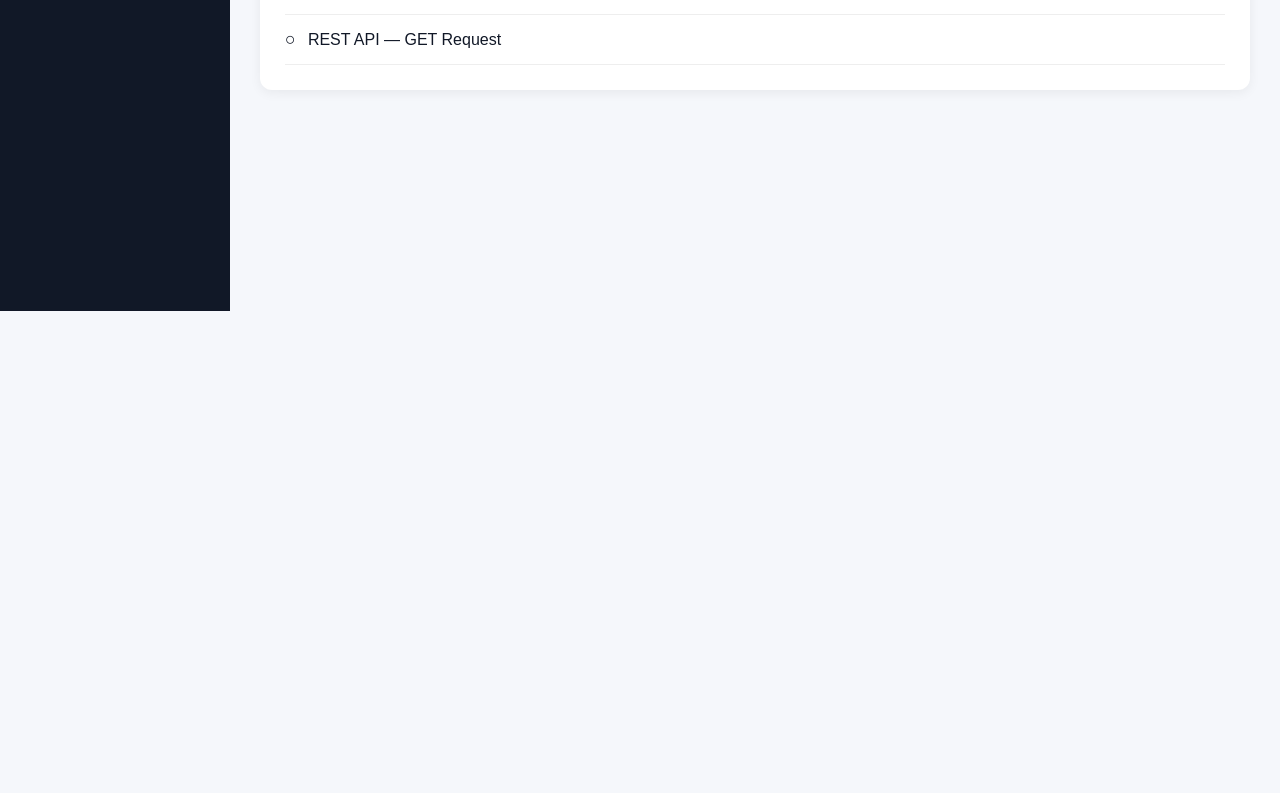
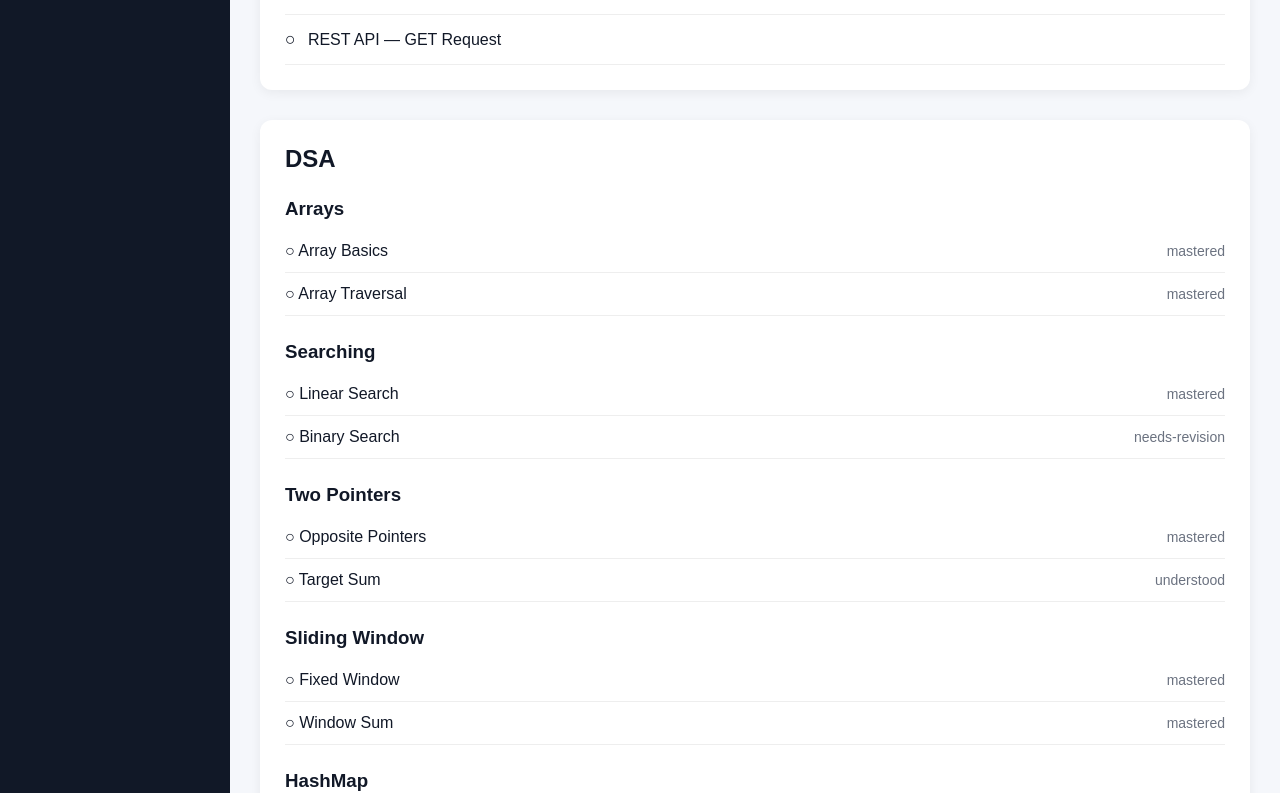
Before and after one commit to Pratik-z005/learning-dashboard, a React (Vite) app: page / in a window 1280 px wide. Shown: the part 489-1282 px from the top of the page. Before the commit the page ends 800 px from the top, so only its background shows below. Built offline with nearby package versions, Linux system fonts and the light colour scheme.

Commit message:
Add interactive tracker

```diff
--- /dev/null
+++ b/src/components/ConceptTracker.jsx
@@ -0,0 +1,49 @@
+import { useState } from "react";
+
+function ConceptTracker({ subject }) {
+  const [completedConcepts, setCompletedConcepts] = useState([]);
+
+  function toggleConcept(conceptId) {
+    setCompletedConcepts((previous) => {
+      if (previous.includes(conceptId)) {
+        return previous.filter((id) => id !== conceptId);
+      }
+
+      return [...previous, conceptId];
+    });
+  }
+
+  return (
+    <section className="concept-tracker">
+      <div className="section-heading">
+        <h2>{subject.name}</h2>
+      </div>
+
+      {subject.topics.map((topic) => (
+        <div className="topic" key={topic.id}>
+          <h3>{topic.name}</h3>
+
+          {topic.concepts.map((concept) => {
+            const isCompleted = completedConcepts.includes(concept.id);
+
+            return (
+              <div
+                className={`concept ${isCompleted ? "completed" : ""}`}
+                key={concept.id}
+                onClick={() => toggleConcept(concept.id)}
+              >
+                <span>
+                  {isCompleted ? "✓" : "○"} {concept.name}
+                </span>
+
+                <span>{isCompleted ? "Completed" : concept.status}</span>
+              </div>
+            );
+          })}
+        </div>
+      ))}
+    </section>
+  );
+}
+
+export default ConceptTracker;
--- a/src/index.css
+++ b/src/index.css
@@ -139,3 +139,50 @@ body {
   text-decoration: line-through;
   color: #6b7280;
 }
+
+/*---*/
+.concept-tracker {
+  background: white;
+  padding: 25px;
+  border-radius: 12px;
+  margin-top: 30px;
+  box-shadow: 0 3px 12px rgba(0, 0, 0, 0.06);
+}
+
+.topic {
+  margin-top: 25px;
+}
+
+.topic h3 {
+  margin-bottom: 10px;
+}
+
+.concept {
+  display: flex;
+  justify-content: space-between;
+  align-items: center;
+  padding: 12px 0;
+  border-bottom: 1px solid #eee;
+}
+
+.concept span:last-child {
+  color: #6b7280;
+  font-size: 14px;
+}
+
+.concept {
+  cursor: pointer;
+  transition: 0.2s;
+}
+
+.concept:hover {
+  background: #f9fafb;
+}
+
+.concept.completed {
+  background: #f0fdf4;
+}
+
+.concept.completed span:first-child {
+  text-decoration: line-through;
+}
--- a/src/pages/Dashboard.jsx
+++ b/src/pages/Dashboard.jsx
@@ -2,6 +2,7 @@ import Sidebar from "../components/Sidebar";
 import Header from "../components/Header";
 import ProgressCard from "../components/ProgressCard";
 import TodayLearning from "../components/TodayLearning";
+import ConceptTracker from "../components/ConceptTracker";
 
 // data!
 import learningData from "../data/learningData";
@@ -41,6 +42,8 @@ function Dashboard() {
         </section>
 
         <TodayLearning />
+
+        <ConceptTracker subject={learningData[2]} />
       </main>
     </div>
   );
```
